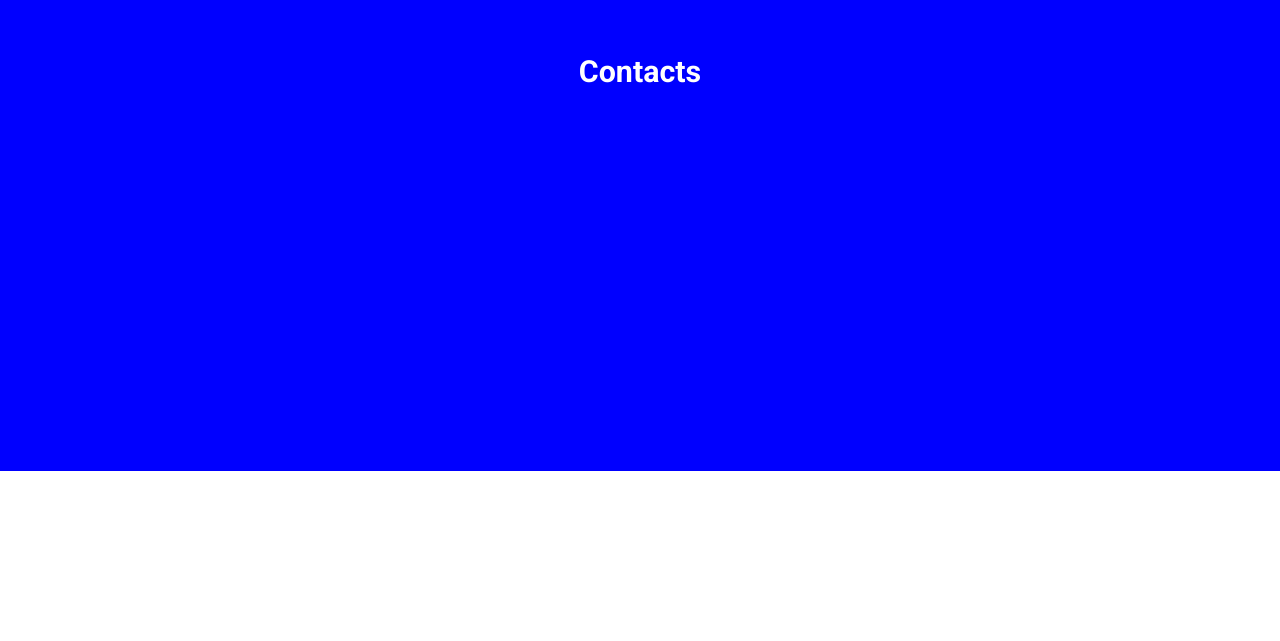
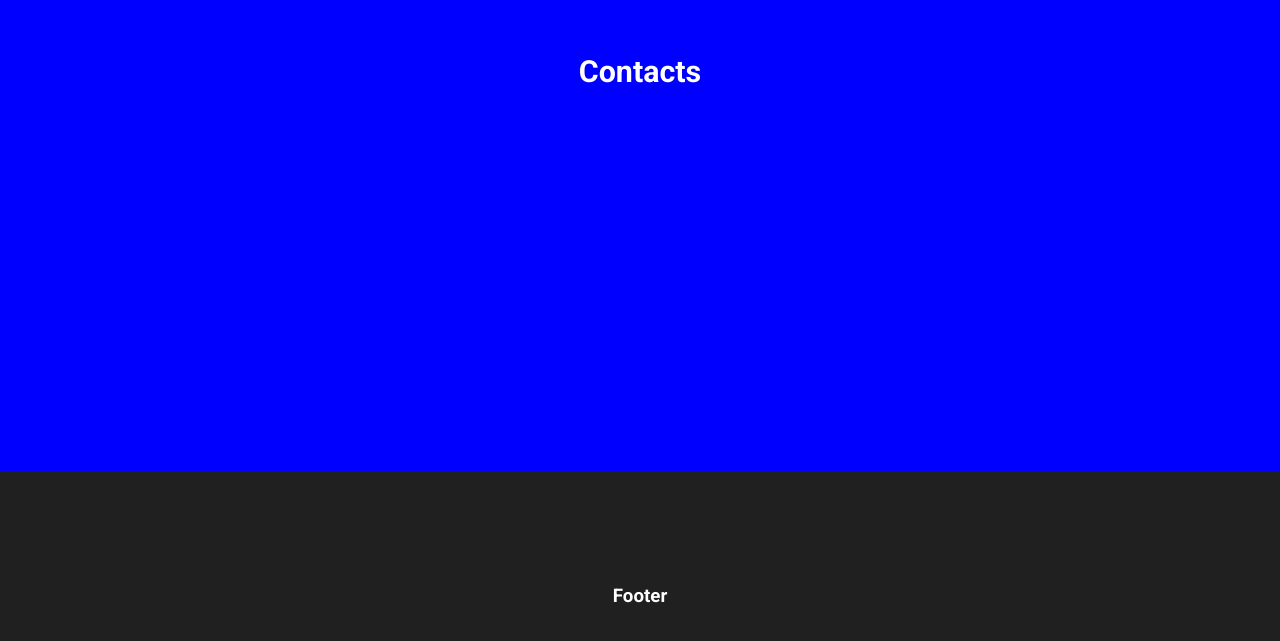
Before and after one commit to setoi1/React-Personal-Portfolio, a React (Create React App) app: page / in a window 1280 px wide. Shown: the part 1252-1893 px from the top of the page. Before the commit the page ends 1723 px from the top, so only its background shows below. Built offline with nearby package versions, Linux system fonts and the light colour scheme.

Commit message:
updated App.js

```diff
--- a/src/App.js
+++ b/src/App.js
@@ -5,19 +5,17 @@ import About from './components/About';
 import Projects from './components/Projects';
 import Contacts from './components/Contacts';
 import Footer from './components/Footer';
-import { BrowserRouter as Router, Switch, Route } from 'react-router-dom';
 
 function App() {
   return (
-    <Router>
     <div className="App">
       <DefaultNavbar />
       <Landing />
       <About />
       <Projects />
       <Contacts />
+      <Footer />
     </div>
-    </Router>
   );
 }
 
```
Lines whose indentation alone changed are shown as unchanged.
